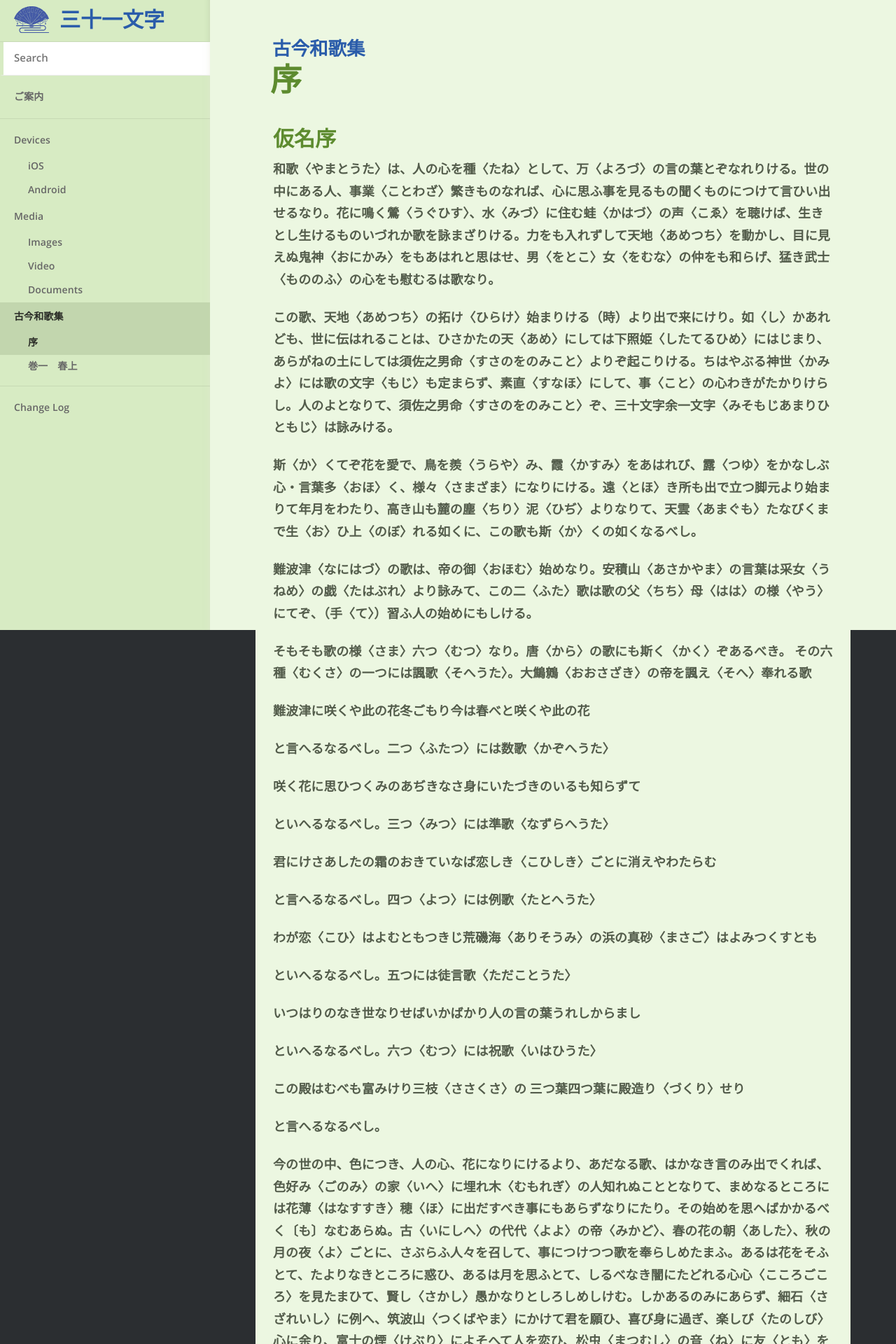
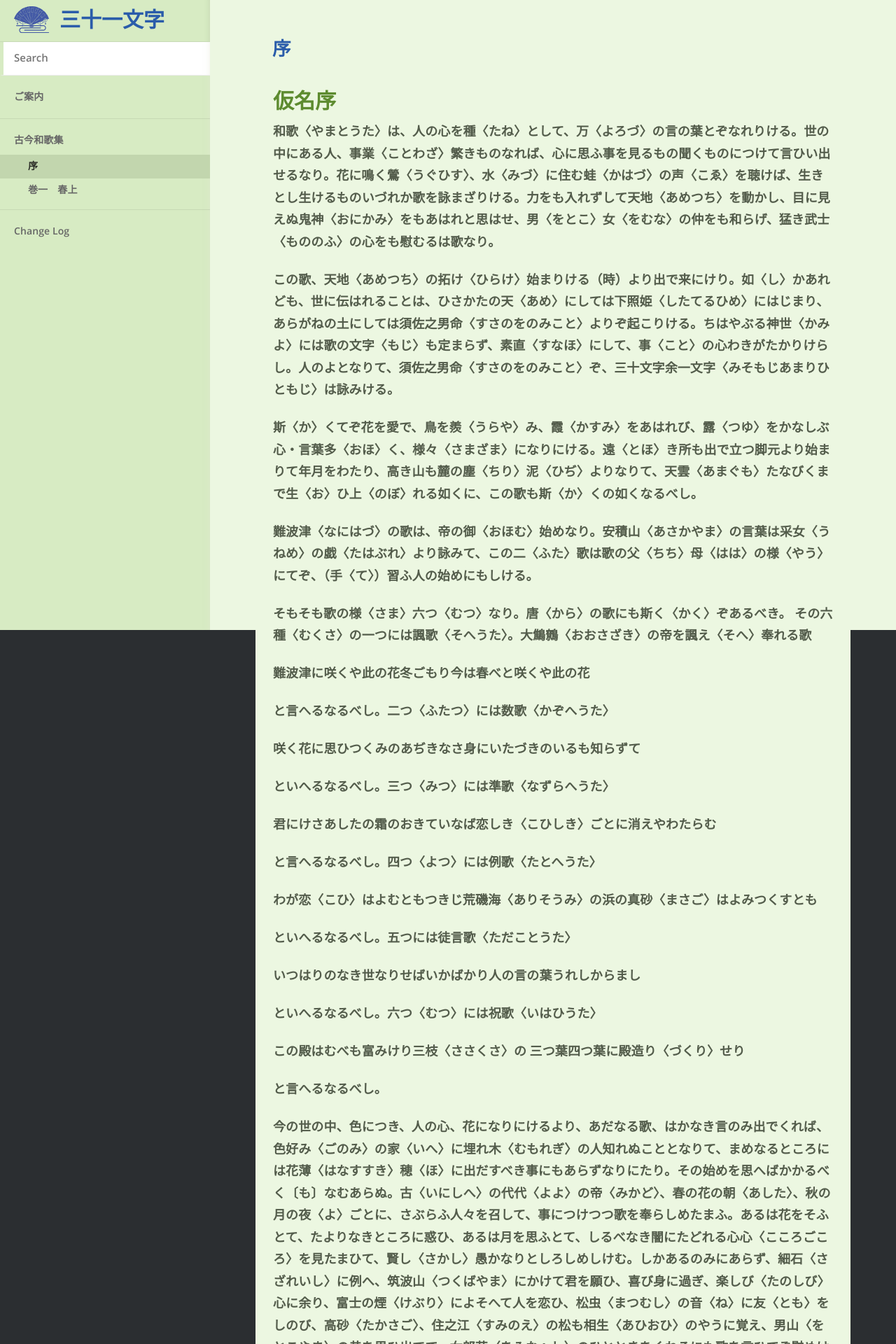
Before and after one commit to 31bot/31bot.github.io, a Jekyll site: the page built from _kokinwakashu/preface.md, in a window 1280 px wide. Shown: the top 1920 px of the page at 70% size. Built offline with Jekyll 4.4.1, drawn with Linux system fonts in a browser that asks for light colours.

Commit message:
site structure modified

```diff
--- a/_config.yml
+++ b/_config.yml
@@ -53,6 +53,8 @@
       path: ""
     values:
       layout: default
+      image: https://31bot.github.io/OGP.png
+      locale: ja_JP
   -
     scope:
       path: ""
@@ -83,3 +85,17 @@
 
 
 languages: ["ja"]
+
+
+collections:
+  kokinwakashu:
+    order:
+      - preface.md
+      - vol1.md
+      - vol2.md
+      - vol3.md
+      - vol4.md
+      - vol5.md
+    output: true
+  gosenwakashu:
+    output: true
--- a/_docs/古今和歌集/序.md
+++ b/_kokinwakashu/preface.md
@@ -1,8 +1,7 @@
 ---
-title: 序
-category: 古今和歌集
+label: 序
+image: https://31bot.github.io/OGP.png
 order: 1
-image: https://31bot.github.io/OGP.png
 ---
 ### 仮名序
 和歌〈やまとうた〉は、人の心を種〈たね〉として、万〈よろづ〉の言の葉とぞなれりける。世の中にある人、事業〈ことわざ〉繁きものなれば、心に思ふ事を見るもの聞くものにつけて言ひい出せるなり。花に鳴く鶯〈うぐひす〉、水〈みづ〉に住む蛙〈かはづ〉の声〈こゑ〉を聴けば、生きとし生けるものいづれか歌を詠まざりける。力をも入れずして天地〈あめつち〉を動かし、目に見えぬ鬼神〈おにかみ〉をもあはれと思はせ、男〈をとこ〉女〈をむな〉の仲をも和らげ、猛き武士〈もののふ〉の心をも慰むるは歌なり。
--- a/_layouts/default.html
+++ b/_layouts/default.html
@@ -51,20 +51,27 @@
 					</li>
 				</ul>
 
+
+
+
 				<ul>
-					{% assign grouped = site.docs | group_by: 'category' %}
-					{% for group in grouped %}
-						<li class="nav-item top-level {% if group.name == page.category %}current{% endif %}">
-							{% assign items = group.items | sort: 'order' %}
-							<a href="{{ site.baseurl }}{{ items.first.url }}">{{ group.name }}</a>
+						<li class="nav-item top-level ">
+							<a href="{{ site.baseurl }}/kokinwakashu/preface">古今和歌集</a>
 							<ul>
-								{% for item in items %}
-									<li class="nav-item {% if item.url == page.url %}current{% endif %}"><a href="{{ site.baseurl }}{{ item.url }}">{{ item.title }}</a></li>
-								{% endfor %}
+								{% assign grouped = site.kokinwakashu %}
+								{% for group in grouped %}
+									<li class="nav-item {% if group.url == page.url %}current{% endif %}">
+										<a href="{{ site.baseurl }}{{ group.url }}">{{ group.label }}</a>
 							</ul>
+
 						</li>
 					{% endfor %}
 				</ul>
+
+
+
+
+
 
 				<ul>
 					<li class="nav-item top-level {% if page.url == '/changelog/' %}current{% endif %}">
@@ -77,8 +84,7 @@
 
 		<section class="main">
 			<div class="page-header">
-				<h2>{% if page.category %}{{ page.category }}{% else %}{{  }}{% endif %}</h2>
-				<h3>{{ page.title }}</h3>
+				<h2>{% if page.collection %}{{ page.label }}{% else %}{{ '' }}{% endif %}</h2>
 			</div>
 			<article class="content">
 				{{ content }}
@@ -90,5 +96,49 @@
 				document.body.classList.toggle("nav-open");
 			});
 		</script>
+
+
+{% capture the_collection %}{{page.collection}}{% endcapture %}
+
+  {% if page.collection %}
+    {% assign  document = site[the_collection] %}
+  {% endif %}
+
+{% for links in document  %}
+  {% if links.title == page.title %}
+    {% unless forloop.first %}
+      {% assign prevurl = prev.url %}
+    {% endunless %}
+    {% unless your_collection_name.last.url %}
+      {% assign next = document[forloop.index] %}
+      {% assign nexturl = next.url %}
+    {% endunless %}
+  {% endif %}
+  {% assign prev = links %}
+  {% if page.collection %}
+    {% assign  document = site[the_collection] %}
+  {% endif %}
+
+{% for links in document  %}
+  {% if links.title == page.title %}
+    {% unless forloop.first %}
+      {% assign prevurl = prev.url %}
+    {% endunless %}
+    {% unless your_collection_name.last.url %}
+      {% assign next = document[forloop.index] %}
+      {% assign nexturl = next.url %}
+    {% endunless %}
+  {% endif %}
+  {% assign prev = links %}
+{% endfor %}{% endfor %}
+<footer class="pagination">
+	<span class="previous">
+		{% if prevurl %}<a href="{{ prevurl }}">< {{ page.previous.label }}</a>{% endif %}
+	</span>
+	<span class="next">
+		{% if nexturl %}<a href="{{ nexturl }}">{{ page.next.label }} ></a>{% endif %}
+	</span>
+</div>
+
 	</body>
 </html>
--- a/_sass/_layout.scss
+++ b/_sass/_layout.scss
@@ -463,3 +463,14 @@
 .cms-editor-active .editor-link {
 	display: block;
 }
+
+
+.pagenation {}
+.previous {
+	position: absolute;
+	right: 40%;
+}
+.next {
+	position: absolute;
+	left: 60%;
+}
```
Also changed, not shown: _docs/古今和歌集/巻一春上.md (deleted, +0 -5 lines), _kokinwakashu/vol1.md (added, +6 -0 lines).
